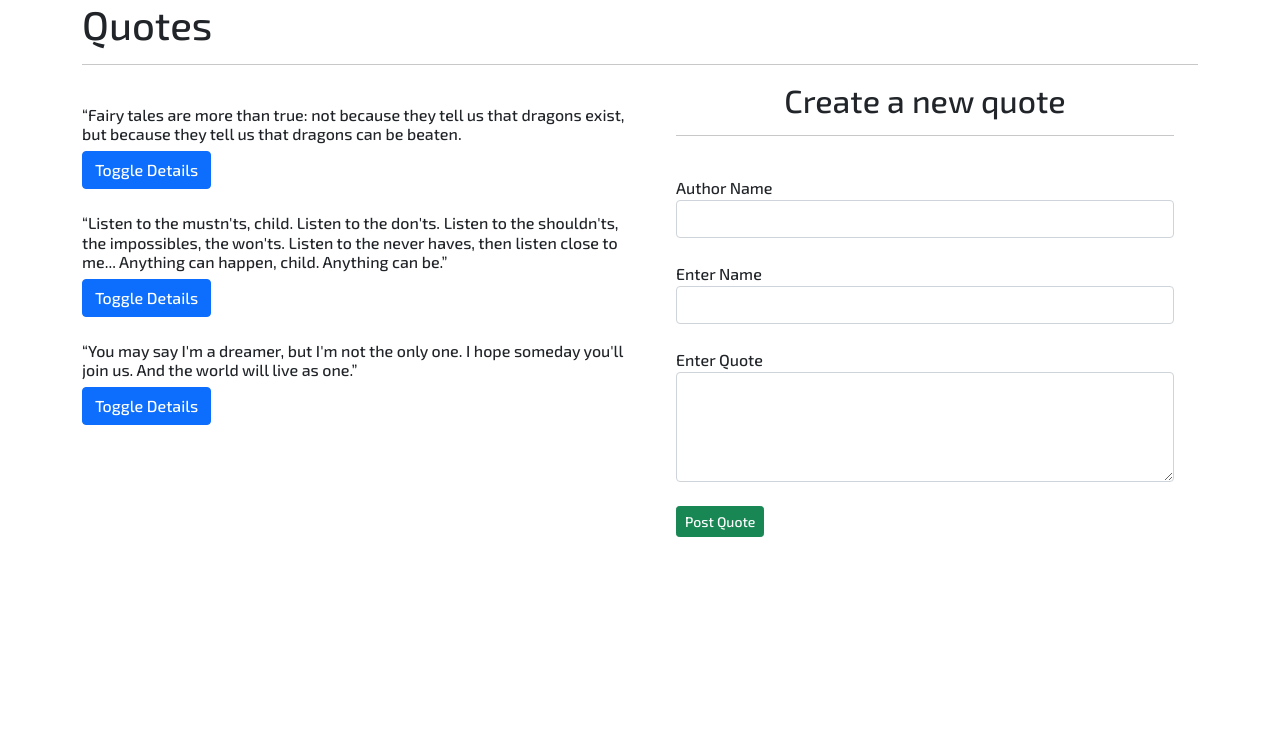
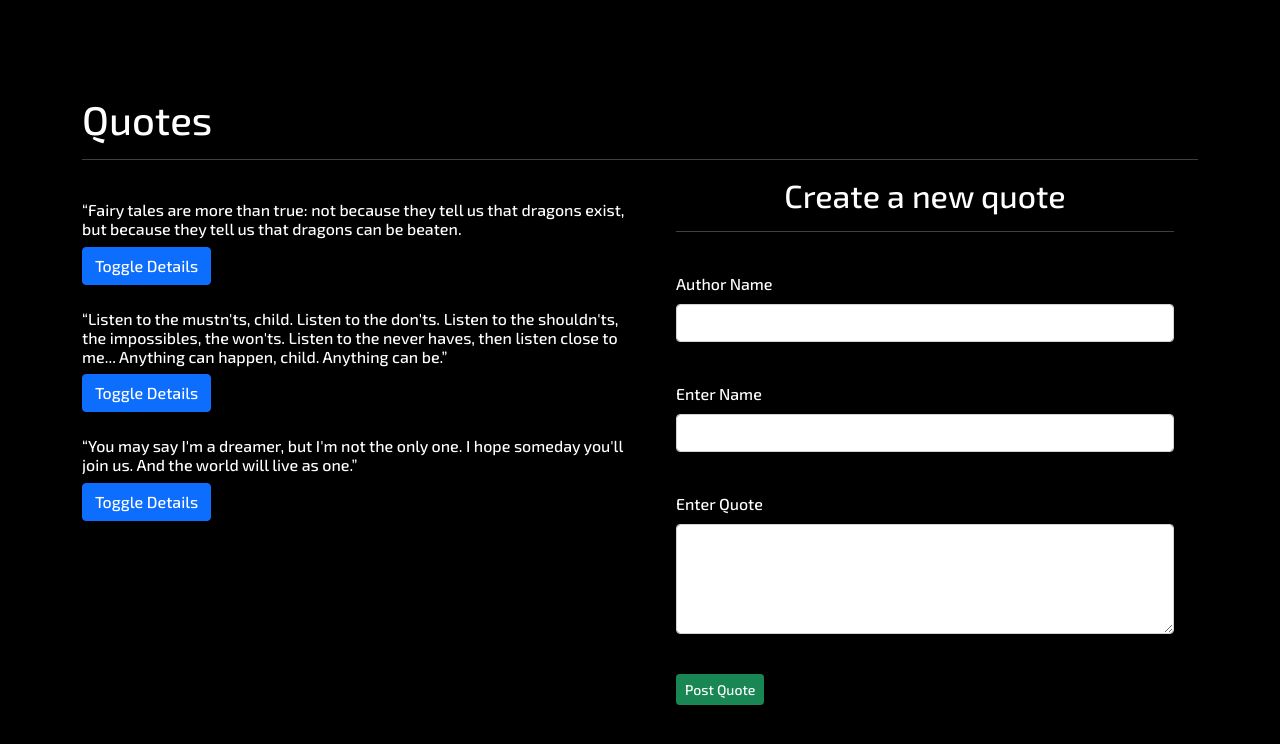
Before and after one commit to Lyonsmasawa/Qoutes-App, an Angular app: page / in a window 1280 px wide. Shown: the top 744 px of the page. Built offline with nearby package versions, Linux system fonts and the light colour scheme.

Commit message:
cdn links

```diff
--- a/src/index.html
+++ b/src/index.html
@@ -5,6 +5,12 @@
   <title>QuotesApp</title>
   <base href="/">
   <meta name="viewport" content="width=device-width, initial-scale=1">
+  <link rel="stylesheet" href="https://cdnjs.cloudflare.com/ajax/libs/bootstrap/4.6.1/css/bootstrap.min.css"
+        integrity="sha510-T584yQ/tdRR5QwOpfvDfVQUidzfgc2339Lc8uBDtcp/wYu80d7jwBgAxbyMh0a9YM9F8N3tdErpFI8iaGx6x5g=="
+        crossorigin="anonymous" referrerpolicy="no-referrer" />
+  <link rel="stylesheet" href="https://cdnjs.cloudflare.com/ajax/libs/font-awesome/5.15.4/css/all.min.css"
+  integrity="sha510-1ycn6IcaQQ40/MKBW2W4Rhis/DbILU74C1vSrLJxCq57o941Ym01SwNsOMqvEBFlcgUa6xLiPY/NS5R+E6ztJQ=="
+  crossorigin="anonymous" referrerpolicy="no-referrer" />
   <link rel="icon" type="image/x-icon" href="favicon.ico">
 </head>
 <body>
--- a/src/styles.css
+++ b/src/styles.css
@@ -10,3 +10,17 @@
      border: none;
      transition: all .3s linear;
  }
+
+ html {
+     overflow-x: hidden;
+ }
+
+ body {
+     background: black;
+     color: white;
+     display: flex;
+     align-items: center;
+     justify-content: center;
+     min-height: 100vh;
+     flex-direction: column;
+ }
```
